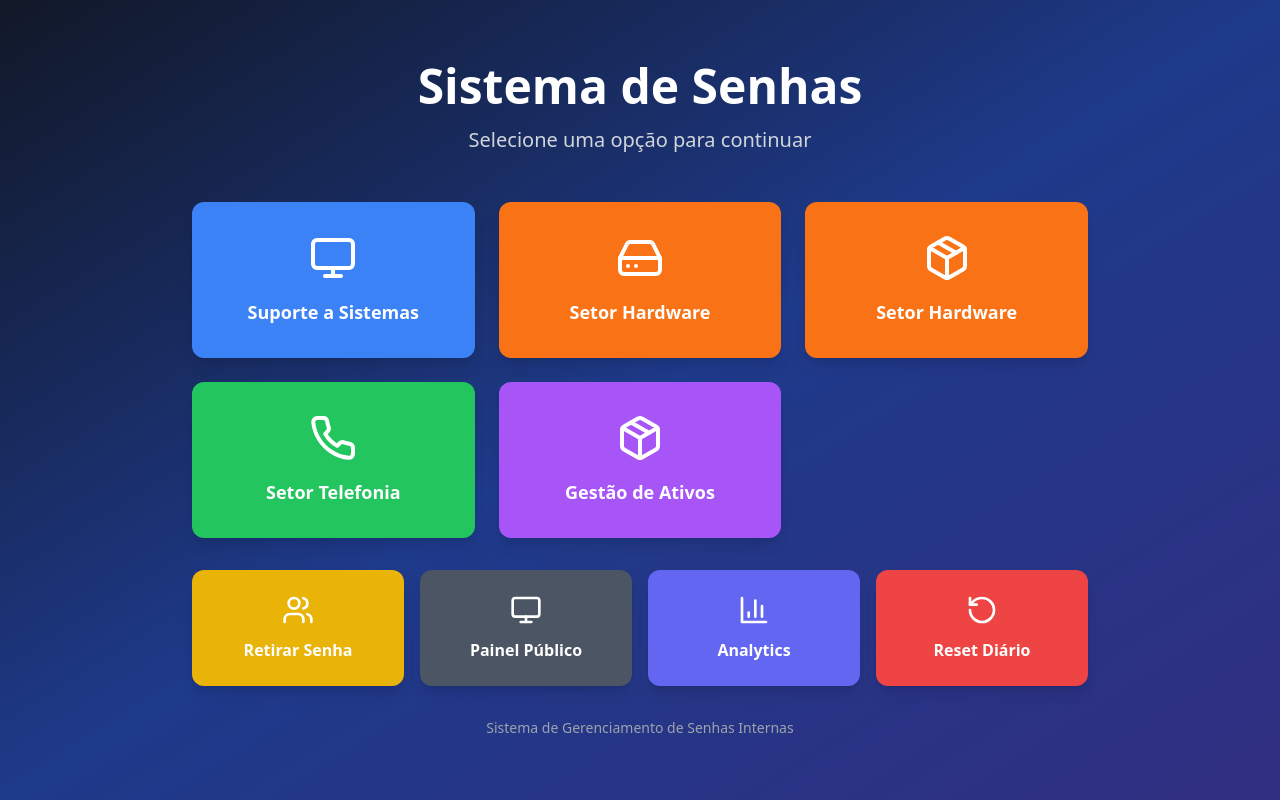
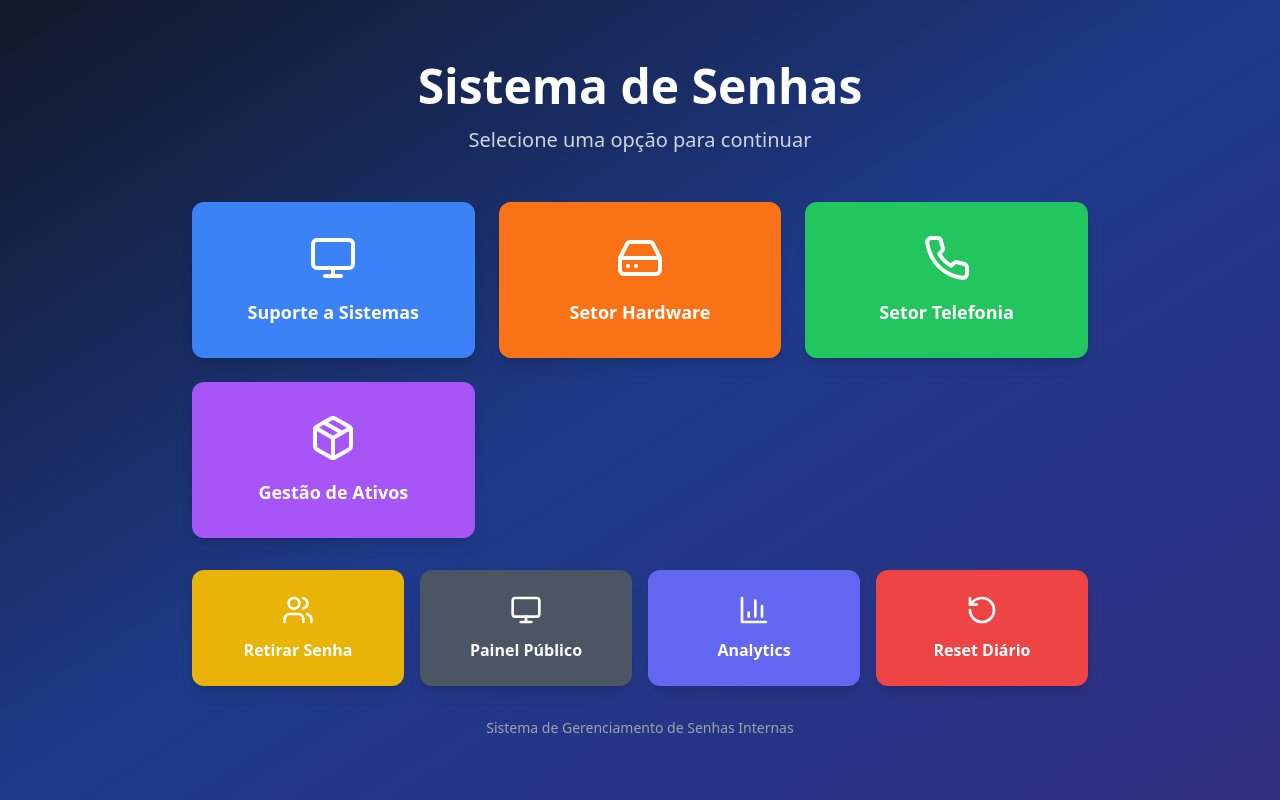
Before and after one commit to victorcsk/gestaodesenhas, a React (Vite) app: page / in a window 1280 px wide. Built offline with nearby package versions, Linux system fonts and the light colour scheme; no server answers; the database is empty.

Commit message:
Corrigir setor Hardware duplicado

```diff
--- a/src/pages/MainLogin.tsx
+++ b/src/pages/MainLogin.tsx
@@ -21,13 +21,6 @@ const MainLogin: React.FC = () => {
       name: 'HARDWARE',
       label: 'Setor Hardware',
       icon: HardDrive,
-      color: 'bg-orange-500 hover:bg-orange-600',
-      path: '/setor/hardware/painel'
-    },
-    {
-      name: 'HARDWARE',
-      label: 'Setor Hardware',
-      icon: Package,
       color: 'bg-orange-500 hover:bg-orange-600',
       path: '/setor/hardware/painel'
     },
```
